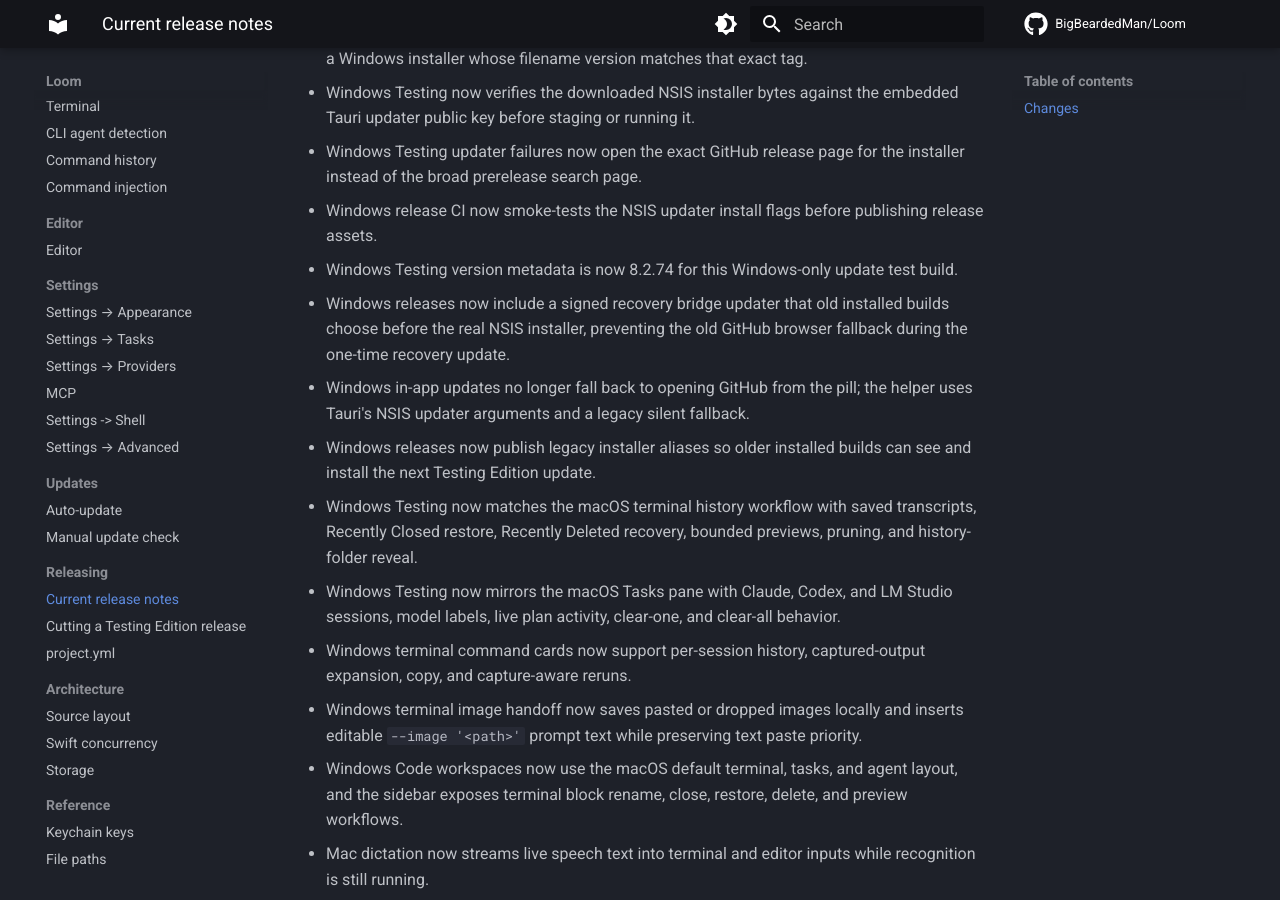
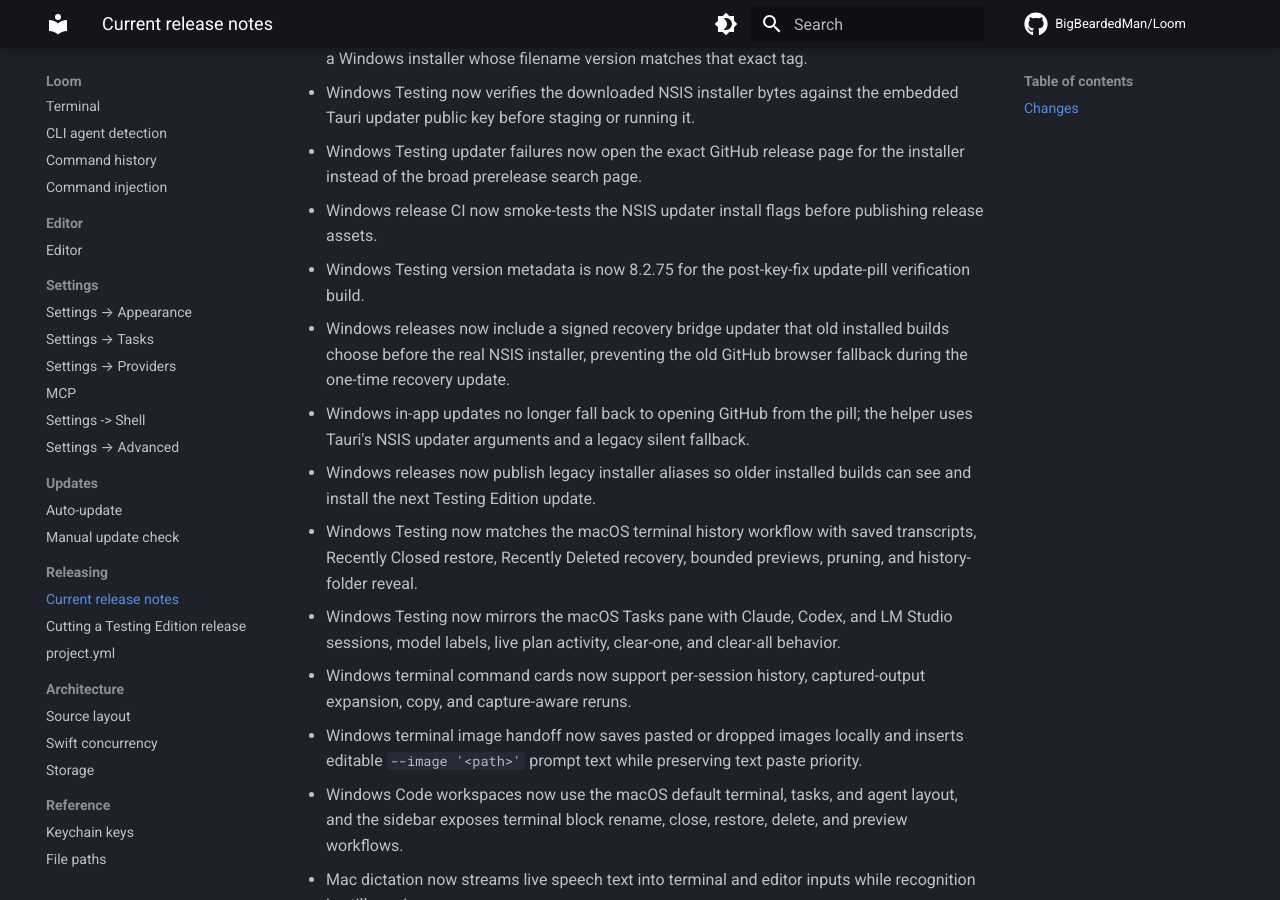
Before and after one commit to BigBeardedMan/Loom, an MkDocs documentation site: the page built from docs/releasing/current-release-notes.md, in a window 1280 px wide and 900 px high, scrolled down 591 px. Built offline with MkDocs 1.6.1 and Material for MkDocs 9.7.7, drawn with Linux system fonts in a browser that asks for light colours; comment, search, counter and statistics services are not loaded.

Commit message:
Bump Windows updater verification build

```diff
--- a/docs/releasing/current-release-notes.md
+++ b/docs/releasing/current-release-notes.md
@@ -10,7 +10,7 @@
 - Windows Testing now verifies the downloaded NSIS installer bytes against the embedded Tauri updater public key before staging or running it.
 - Windows Testing updater failures now open the exact GitHub release page for the installer instead of the broad prerelease search page.
 - Windows release CI now smoke-tests the NSIS updater install flags before publishing release assets.
-- Windows Testing version metadata is now 8.2.74 for this Windows-only update test build.
+- Windows Testing version metadata is now 8.2.75 for the post-key-fix update-pill verification build.
 - Windows releases now include a signed recovery bridge updater that old installed builds choose before the real NSIS installer, preventing the old GitHub browser fallback during the one-time recovery update.
 - Windows in-app updates no longer fall back to opening GitHub from the pill; the helper uses Tauri's NSIS updater arguments and a legacy silent fallback.
 - Windows releases now publish legacy installer aliases so older installed builds can see and install the next Testing Edition update.
```
Also changed, not shown: 5 other files.
